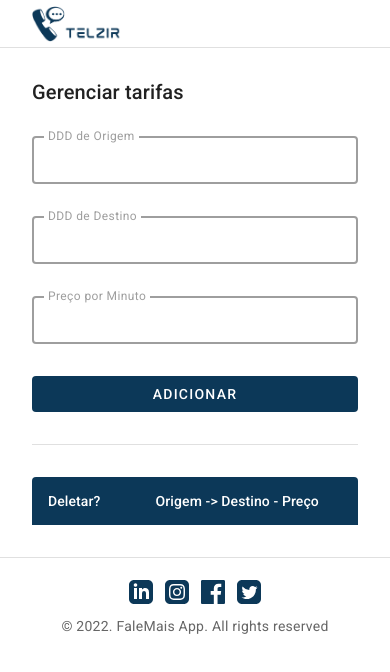
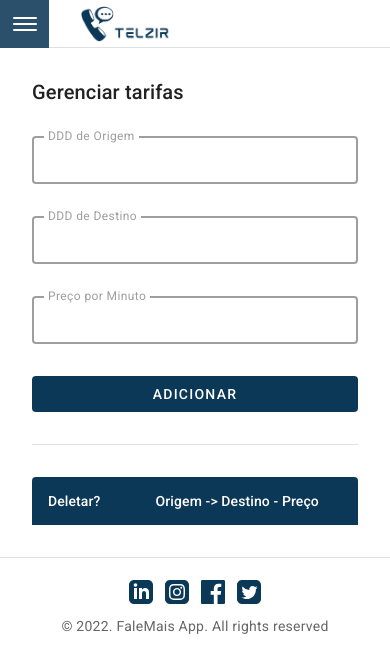
Before and after one commit to viniciuslucas95/falemais-client-web, a React (Vite) app: page /tariffs in a window 390 px wide. Shown: the top 672 px of the page. Built offline with nearby package versions, Linux system fonts and the light colour scheme; no server answers.

Commit message:
Added mobile nav

```diff
--- /dev/null
+++ b/src/app/components/SideNav.tsx
@@ -0,0 +1,85 @@
+import { Link, useLocation } from 'react-router-dom'
+import styled, { css } from 'styled-components'
+import { COLOR } from '../constants/color.constant'
+
+interface OpenProp {
+    isSideNavOpen?: boolean
+}
+
+interface Props extends OpenProp {
+    toggleSideNav: () => void
+}
+
+export function SideNav({ isSideNavOpen, toggleSideNav }: Props) {
+    const location = useLocation()
+    const isSelected = (path: string) => path === location.pathname
+
+    return <>
+        <Backdrop isSideNavOpen={isSideNavOpen} onClick={() => toggleSideNav()} />
+        <Container isSideNavOpen={isSideNavOpen}>
+            <Nav>
+                <StyledLink to='/'><NavItem isSelected={isSelected('/')}><NavText isSelected={isSelected('/')}>Início</NavText></NavItem></StyledLink>
+                <StyledLink to='/tariffs'><NavItem isSelected={isSelected('/tariffs')}><NavText isSelected={isSelected('/tariffs')}>Tarifas</NavText></NavItem></StyledLink>
+                <StyledLink to='/plans'><NavItem isSelected={isSelected('/plans')}><NavText isSelected={isSelected('/plans')}>Planos</NavText></NavItem></StyledLink>
+            </Nav >
+        </Container>
+    </>
+}
+
+interface SelectProp {
+    isSelected?: boolean
+}
+
+const Container = styled.aside<OpenProp>`
+    position: fixed;
+    left: ${({ isSideNavOpen }) => isSideNavOpen ? '0px' : '-320px'};
+    top: 0;
+    width: 320px;
+    height: 100vh;
+    max-width: 100%;
+    background-color: ${COLOR.primary};
+    transition: left 0.1s;
+`
+
+const Backdrop = styled.div<OpenProp>`
+    position: fixed;
+    left: 0;
+    top: 0;
+    width: 100%;
+    height: 100vh;
+    background-color: black;
+    opacity: ${({ isSideNavOpen }) => isSideNavOpen ? 0.25 : 0};
+    transition: opacity 0.1s;
+    pointer-events: ${({ isSideNavOpen }) => isSideNavOpen ? 'visible' : 'none'};
+`
+
+const Nav = styled.nav`
+    display: flex;
+    flex-direction: column;
+    margin-top: 48px;
+
+`
+
+const StyledLink = styled(Link)`
+    text-decoration: none;
+`
+
+const NavItem = styled.div<SelectProp>`
+    height: 48px;
+    width: 100%;
+    display: flex;
+    padding: 0 32px;
+    align-items: center;
+    cursor: pointer;
+    background-color: ${({ isSelected }) => isSelected ? COLOR.neutral : COLOR.primary};
+`
+
+const NavText = styled.span<SelectProp>`
+    display: inline-block;
+    font-size: 14rem;
+    font-family: 'Roboto', sans-serif;
+    letter-spacing: 1.25rem;
+    font-weight: 500;
+    text-transform: uppercase;
+    color: ${({ isSelected }) => isSelected ? COLOR.primary : COLOR.disabled};
+`
--- a/src/app/components/Header.tsx
+++ b/src/app/components/header/Header.tsx
@@ -1,21 +1,28 @@
 import styled, { css } from 'styled-components'
-import { COLOR } from '../constants/color.constant'
-import logo from '../../assets/images/logo.png'
-import { useDimensions } from '../hooks/useDimensions'
+import { COLOR } from '../../constants/color.constant'
+import logo from '../../../assets/images/logo.png'
+import { useDimensions } from '../../hooks/useDimensions'
 import { Link, useLocation } from "react-router-dom";
+import { MenuButton } from './MenuButton';
 
 const HEADER_SIZE = '48rem'
+const SIZE_TO_SHOW_SIDE_NAV = 426
 
-export function Header() {
+interface Props {
+    isSideNavOpen?: boolean
+    toggleSideNav: () => void
+}
+
+export function Header({ toggleSideNav, isSideNavOpen }: Props) {
     const { width } = useDimensions()
     const location = useLocation()
-
     const isSelected = (path: string) => path === location.pathname
 
     return <Container>
+        {width <= SIZE_TO_SHOW_SIDE_NAV ? <MenuButton isToggled={isSideNavOpen} onClick={toggleSideNav} /> : null}
         <Logo src={logo} alt='telzir logo' />
         {
-            width > 426 ?
+            width > SIZE_TO_SHOW_SIDE_NAV ?
                 <Nav>
                     <StyledLink to='/'><NavItem isSelected={isSelected('/')}><NavText isSelected={isSelected('/')}>Início</NavText></NavItem></StyledLink>
                     <StyledLink to='/tariffs'><NavItem style={{ margin: '0 16rem' }} isSelected={isSelected('/tariffs')}><NavText isSelected={isSelected('/tariffs')}>Tarifas</NavText></NavItem></StyledLink>
@@ -34,17 +41,27 @@ const Container = styled.header`
     display: flex;
     justify-content: space-between;
     align-items: center;
+    width: 100%;
     height: ${HEADER_SIZE};
     background-color: ${COLOR.neutral};
     padding: 0 32rem;
     border-width: 0 0 1rem 0;
     border-color: ${COLOR.disabledLighter};
     border-style: solid;
+
+    @media screen and (max-width:${SIZE_TO_SHOW_SIDE_NAV + 1 + 'px'}){
+        padding: 0;
+        justify-content: flex-start;
+    }
 `
 
 const Logo = styled.img`
     height: 36rem;
     image-rendering: optimizeQuality;
+
+    @media screen and (max-width:${SIZE_TO_SHOW_SIDE_NAV + 1 + 'px'}){
+        margin: 0 0 0 32px;
+    }
 `
 
 const Nav = styled.nav`
--- /dev/null
+++ b/src/app/components/header/MenuButton.tsx
@@ -0,0 +1,74 @@
+import styled, { css } from 'styled-components'
+import { COLOR } from '../../constants/color.constant'
+import { Button } from '../buttons/Button'
+
+interface ToggleProp {
+    isToggled?: boolean
+}
+
+interface Props extends ToggleProp {
+    onClick: () => void
+}
+
+export function MenuButton({ isToggled, onClick }: Props) {
+    return <Container
+        isToggled={isToggled}
+        onClick={onClick}
+        content={{
+            icon: <MenuContainer>
+                <TopBar isToggled={isToggled} />
+                <MiddleBar isToggled={isToggled} />
+                <BottomBar isToggled={isToggled} />
+            </MenuContainer>
+        }} />
+}
+
+const Container = styled(Button) <ToggleProp>`
+    width: 49px;
+    height: 49px;
+    background-color: ${COLOR.primary};
+    border-radius: 0;
+    z-index: 1;
+
+    ${({ isToggled }) => isToggled ? css`
+        position: fixed;
+        left: 0;
+        top: 0;
+    `: null}
+`
+
+const MenuContainer = styled.div`
+    display: flex;
+    flex-direction: column;
+    align-items: center;
+    justify-content: center;
+    height: 100%;
+`
+
+const TopBar = styled.div<ToggleProp>`
+    height: 2px;
+    width: 24px;
+    border-radius: 2px;
+    background-color: ${COLOR.neutral};
+    transform: ${({ isToggled }) => isToggled ? 'translateY(300%) rotate(45deg)' : 'rotate(0)'};
+    transition: all 0.1s;
+`
+
+const MiddleBar = styled.div<ToggleProp>`
+    height: 2px;
+    width: 24px;
+    margin: 4px 0;
+    border-radius: 2px;
+    background-color: ${COLOR.neutral};
+    opacity: ${({ isToggled }) => isToggled ? 0 : 1};
+    transition: opacity 0.1s;
+`
+
+const BottomBar = styled.div<ToggleProp>`
+    height: 2px;
+    width: 24px;
+    border-radius: 2px;
+    background-color: ${COLOR.neutral};
+    transform: ${({ isToggled }) => isToggled ? 'translateY(-300%) rotate(-45deg)' : 'rotate(0)'};
+    transition: all 0.1s;
+`
--- a/src/app/pages/PageContainer.tsx
+++ b/src/app/pages/PageContainer.tsx
@@ -1,15 +1,25 @@
-import { PropsWithChildren } from "react"
-import { Header } from "../components/Header"
+import { PropsWithChildren, useEffect, useState } from "react"
+import { Header } from "../components/header/Header"
 import { Footer } from '../components/footer/Footer'
+import { useDimensions } from "../hooks/useDimensions"
+import { SideNav } from "../components/SideNav"
 
 interface Props {
     children: JSX.Element | JSX.Element[]
 }
 
 export function PageContainer({ children }: PropsWithChildren<Props>) {
+    const { width } = useDimensions()
+    const [isSideNavOpen, setIsSideNavOpen] = useState(false)
+
+    useEffect(() => {
+        setIsSideNavOpen(false)
+    }, [width])
+
     return <div>
-        <Header />
+        <Header toggleSideNav={() => setIsSideNavOpen(!isSideNavOpen)} isSideNavOpen={isSideNavOpen} />
         {children}
         <Footer />
+        <SideNav isSideNavOpen={isSideNavOpen} toggleSideNav={() => setIsSideNavOpen(!isSideNavOpen)} />
     </div>
 }
```
